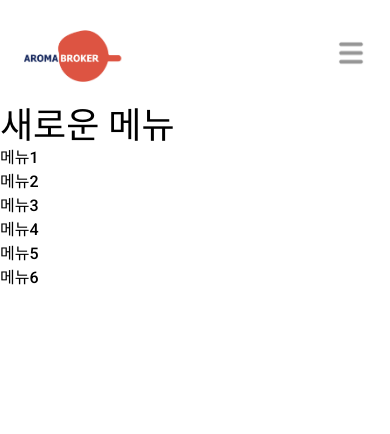
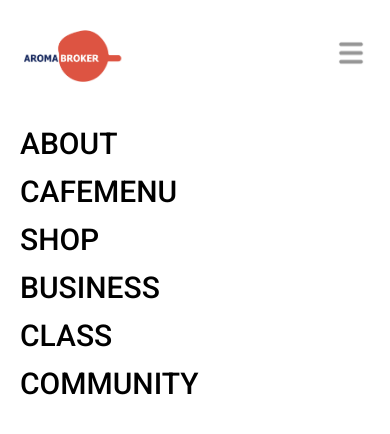
Before and after one commit to forhn37/aromabroker, a Next.js app: page /phonemenu in a window 390 px wide. Shown: the top 434 px of the page. Built offline with nearby package versions, Linux system fonts and the light colour scheme.

Commit message:
feat : mobilemenu layout의 경로 재설정

```diff
--- a/app/phonemenu/layout.tsx
+++ b/app/phonemenu/layout.tsx
@@ -15,10 +15,12 @@ export default function Layout({
   return (
     <>
       <header className="flex h-2/6 justify-between p-6">
-      <Link href="/">
+        <Link href="/">
           <Image src="/mainlogo.png" alt="logo" width={100} height={50} />
         </Link>
-        <Nav />
+        <Link href='/' className="flex justify-center items-center">
+          <Image src="/hamburgernavbar.png" alt="menu" width={30} height={30} />
+        </Link>
       </header>
       {children}
     </>
--- a/app/phonemenu/page.tsx
+++ b/app/phonemenu/page.tsx
@@ -1,17 +1,14 @@
-import { useEffect } from 'react';
-
 export default function Mobilemenu() {
 
   return (
     <div>
-      <h1 className="text-4xl">새로운 메뉴</h1>
-      <div className="list-none ">
-        <li>메뉴1</li>
-        <li>메뉴2</li>
-        <li>메뉴3</li>
-        <li>메뉴4</li>
-        <li>메뉴5</li>
-        <li>메뉴6</li>
+      <div className="list-none text-3xl m-5">
+        <li className='mb-3'>ABOUT</li>
+        <li className='mb-3'>CAFEMENU</li>
+        <li className='mb-3'>SHOP</li>
+        <li className='mb-3'>BUSINESS</li>
+        <li className='mb-3'>CLASS</li>
+        <li className='mb-3'>COMMUNITY</li>
       </div>
     </div>
   );
```
